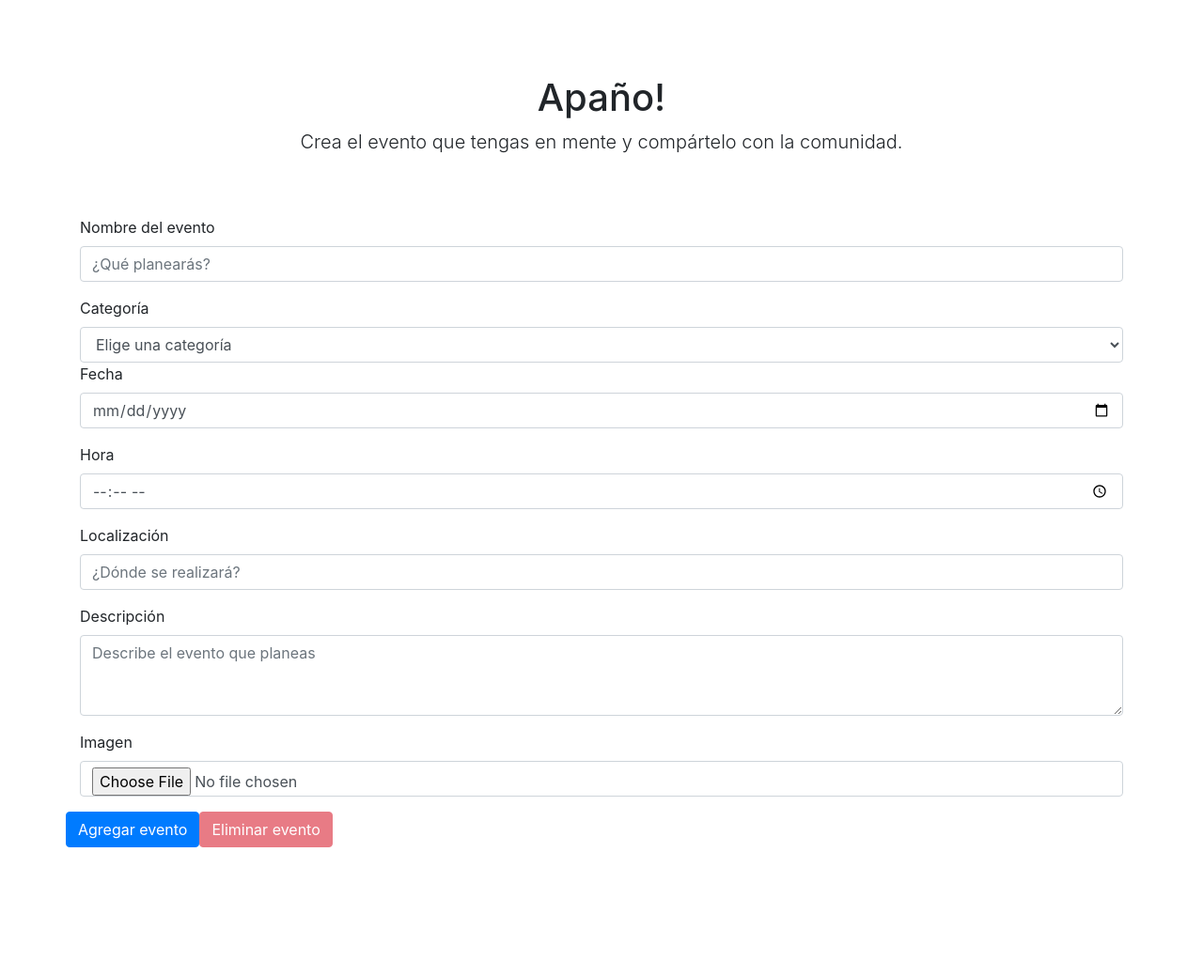
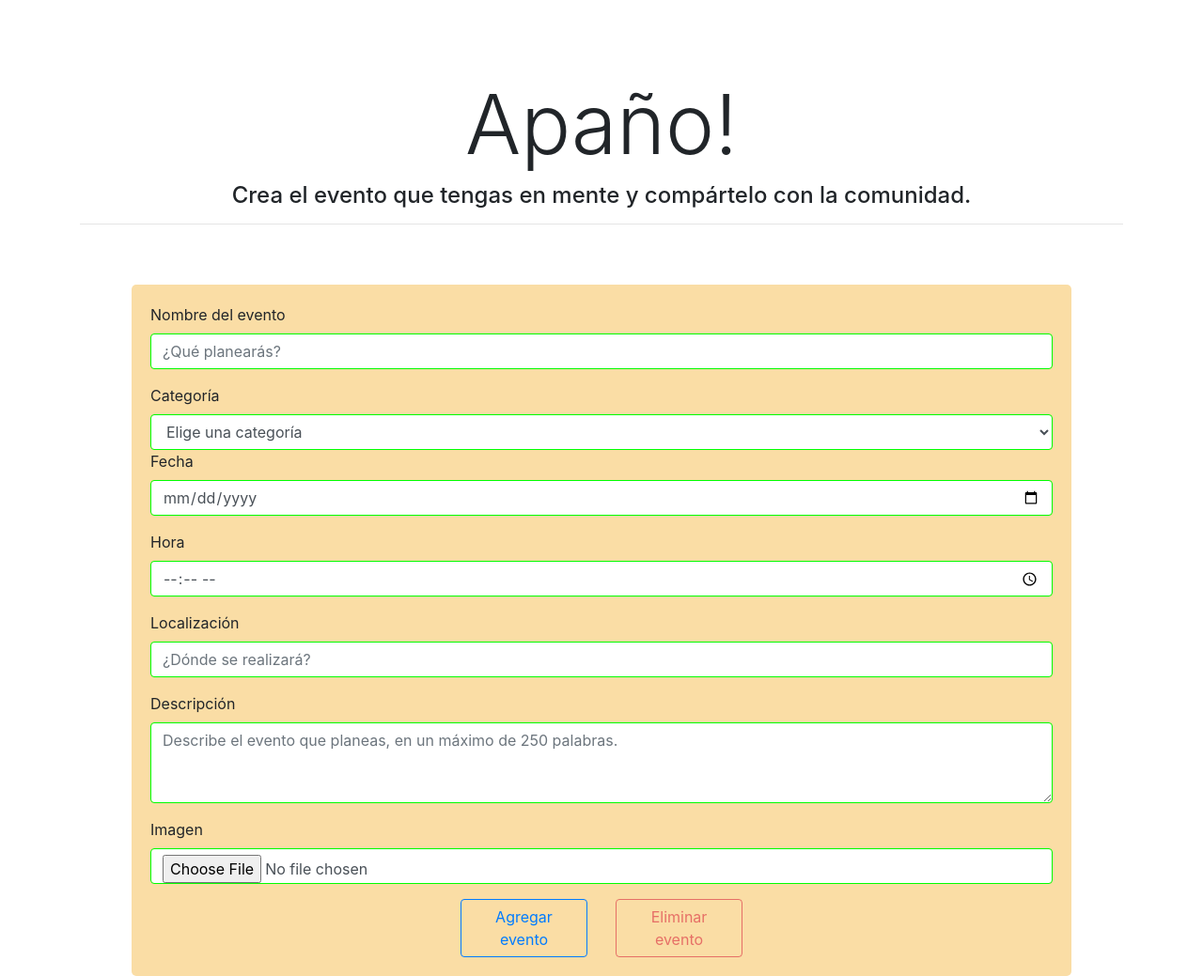
Before and after one commit to DCC-CC4401/2023-2-grupo-11, a Django app: page /perfil/crear_evento in a window 1280 px wide. Shown: the whole page at 94% size. Before the commit the page ends 902 px from the top, so only its background shows below. Run offline with Django 4.2, Linux system fonts and the light colour scheme; data comes from the database, SQL or seed files in the repository; some libraries are stand-ins or nearby versions.

Commit message:
feat: cambio colores y agrego container, ajusto tamaño fuente

```diff
--- a/apagno_app/perfil_apagno_app/templates/perfil_app/creacionEvento.html
+++ b/apagno_app/perfil_apagno_app/templates/perfil_app/creacionEvento.html
@@ -1,20 +1,41 @@
+{% load static %}
 <!DOCTYPE html>
 <html >
     <head>
         <meta charset="UTF-8">
         <title>Apaño! Creación de evento</title>
         <link rel="stylesheet" href="https://stackpath.bootstrapcdn.com/bootstrap/4.5.2/css/bootstrap.min.css" integrity="sha384-JcKb8q3iqJ61gNV9KGb8thSsNjpSL0n8PARn9HuZOnIxN0hoP+VmmDGMN5t9UJ0Z" crossorigin="anonymous">
+        <link rel="stylesheet" type="text/css" href="{% static 'perfil_app/style.css' %}">
+        <style>
+            .form-control:focus{border-color: #13a073;  box-shadow: 0 0 0 0.2rem rgba(0, 255, 0, 0.25); }
+            .has-error .form-control:focus{box-shadow: none; -webkit-box-shadow: none;}
+        </style>
+        <style>
+            .adaptive-container {
+            background-color: rgb(250, 221, 165);
+            padding: 20px;
+            border-radius: 5px;
+            max-width: 1000px;
+            margin: 0 auto;
+        }
+        </style>
+
     </head>
     <body>
             <div class="container" style="margin-top: 2em">
 
                 <!-- Encabezado de la página-->
+
                 <div class="py-5 text-center">
-                <h1>Apaño!</h1>
-                <p class="lead">Crea el evento que tengas en mente y compártelo con la comunidad.</p>
+                    <h1 class="display-2">Apaño!</h1>
+                    <p class="h4">Crea el evento que tengas en mente y compártelo con la comunidad.</p>
+                    <hr>
                 </div>
+
+
                 <!-- Fin encabezado -->
                         <!-- Formulario de nueva tarea-->
+                <div class="adaptive-container">
                     <form action="" method="post">
                     {% csrf_token %} <!-- csrf token for basic security -->
                         <div class="mb-3">
@@ -45,19 +66,25 @@
                         </div>
                         <div class="mb-3">
                             <label for="descripción" class="form-label">Descripción</label>
-                        <textarea class="form-control" id="descripción" placeholder="Describe el evento que planeas"rows="3"></textarea>
+                            <textarea class="form-control" id="descripción" placeholder="Describe el evento que planeas, en un máximo de 250 palabras."rows="3"></textarea>
                         </div>
                         <div class="mb-3">
                             <label for="formFile" class="form-label">Imagen</label>
                             <input class="form-control" type="file" id="formFile" accept="image/png, image/jpeg">
                         </div>
-                    <div class="row">
-                        <button class="btn btn-primary" name="eventAdd" type="submit"><i class="fa fa-plus icon"></i>Agregar evento</button>
-                        <button disabled class="btn btn-danger" name="eventDelete" formnovalidate="" type="submit" onclick="$('input#sublist').click();"><i class="fa fa-trash-o icon"></i>Eliminar evento</button>
+                        <div class="row justify-content-center">
+                            <div class="col-2">
+                                <button class="btn btn-outline-primary" name="eventAdd" type="submit"><i class="fa fa-plus icon"></i>Agregar evento</button>
+                            </div>
+                            <div class="col-2">
+                                <button disabled class="btn btn-outline-danger" name="eventDelete" formnovalidate="" type="submit" onclick="$('input#sublist').click();"><i class="fa fa-trash-o icon"></i>Eliminar evento</button>
+                            </div>
+                            </div>
                           </div>
 
                     </form>
             </div><!-- container -->
+        </div>
 
 <script src="https://ajax.googleapis.com/ajax/libs/jquery/3.2.1/jquery.min.js"></script>
 </body>
--- /dev/null
+++ b/apagno_app/perfil_apagno_app/templates/perfil_app/style.css
@@ -0,0 +1,10 @@
+/* Cambiar el borde de los inputs a verde */
+.form-control {
+    border: 1px solid #00ff00; /* Esto es un verde básico, puedes usar cualquier otro tono de verde que prefieras. */
+}
+
+/* Cambiar el borde de los inputs a verde cuando están enfocados */
+.form-control:focus {
+    border-color: #06735d;
+    box-shadow: 0 0 0 0.2rem rgba(31, 154, 31, 0.25); /* Esta línea agrega un resplandor alrededor del input cuando está enfocado. Puedes ajustar el color y la opacidad como prefieras. */
+}
```
Lines whose indentation alone changed are shown as unchanged.
